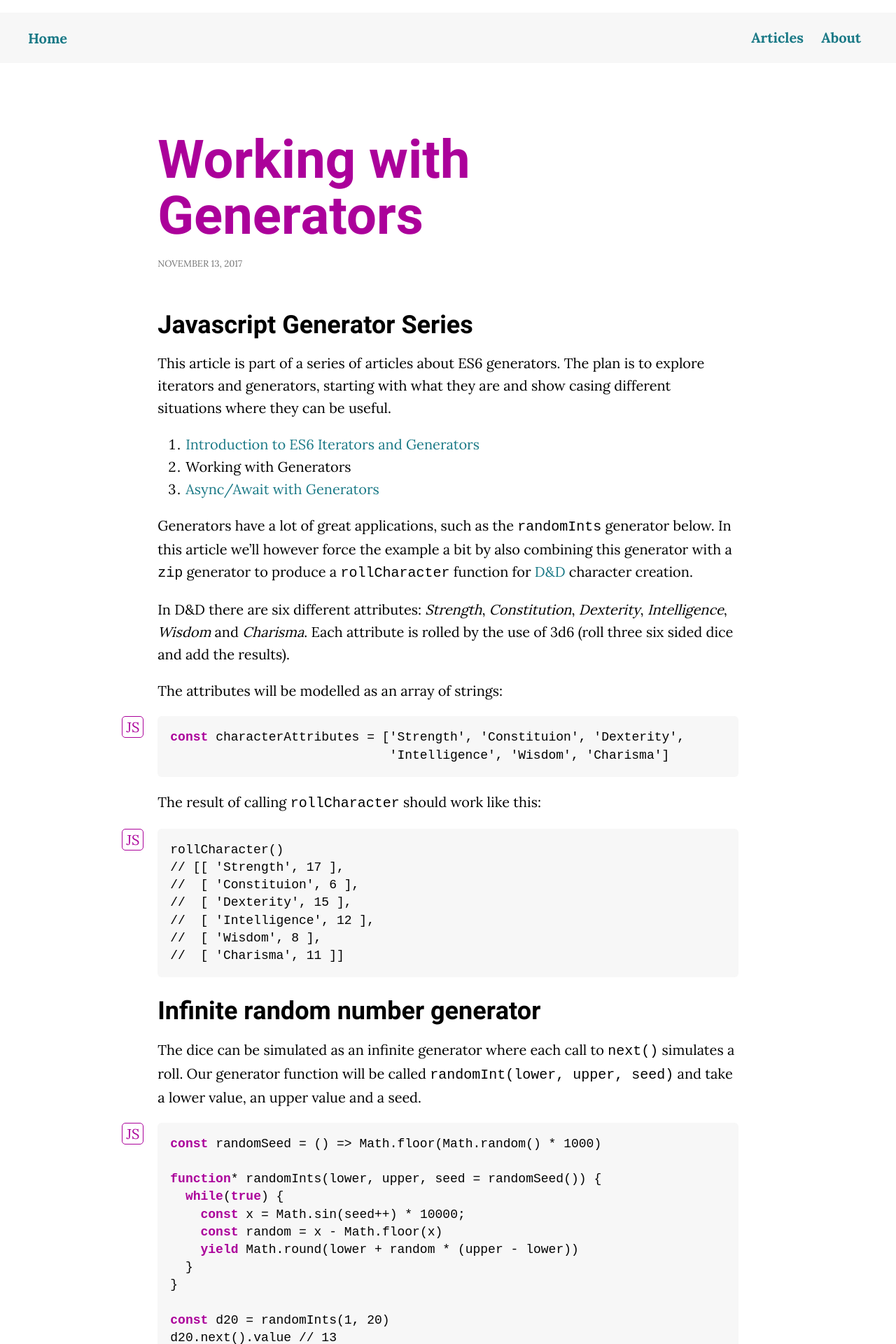
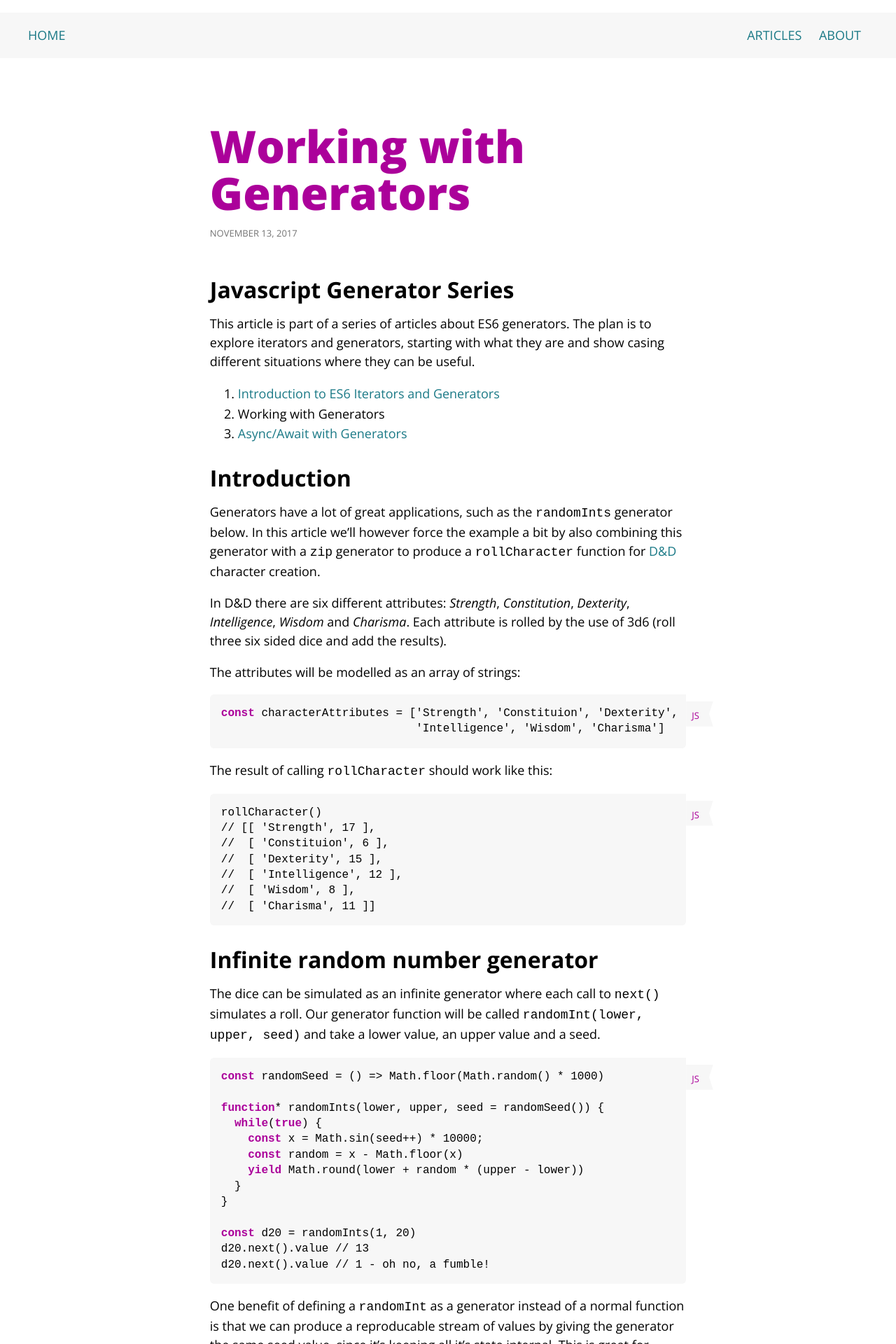
Before and after one commit to hallski/hallski.github.io, a Jekyll site: the page built from _posts/2017-11-13-working-with-generators.markdown, in a window 1280 px wide. Shown: the top 1920 px of the page at 70% size. Built offline with Jekyll 4.4.1, drawn with Linux system fonts in a browser that asks for light colours.

Commit message:
Switched to use Open Sans as typeface

```diff
--- a/_posts/2017-11-13-working-with-generators.markdown
+++ b/_posts/2017-11-13-working-with-generators.markdown
@@ -17,6 +17,7 @@ This article is part of a series of articles about ES6 generators. The plan is t
 2. Working with Generators
 3. [Async/Await with Generators](/blog/async-await-with-generators)
 
+## Introduction
 Generators have a lot of great applications, such as the `randomInts` generator below. In this article we'll however force the example a bit by also combining this generator with a `zip` generator to produce a `rollCharacter` function for [D&D](https://en.wikipedia.org/wiki/Dungeons_%26_Dragons) character creation.
 
 In D&D there are six different attributes: _Strength_, _Constitution_, _Dexterity_, _Intelligence_, _Wisdom_ and _Charisma_. Each attribute is rolled by the use of 3d6 (roll three six sided dice and add the results).
--- a/css/style.css
+++ b/css/style.css
@@ -1,23 +1,21 @@
-@import url("https://fonts.googleapis.com/css2?family=Lora:wght@400;700;900&family=Heebo:wght@400;700&display=swap");
-
+@import url("https://fonts.googleapis.com/css2?family=Open+Sans:ital,wght@0,400;0,700;0,800;1,400&display=swap");
 :root {
   --bg-color: white;
   --primary-color: #ab019a;
-  --body-font-family: "Lora";
-  --header-font-family: "Heebo";
+  --body-font-family: "Open Sans", sans-serif;
+  --header-font-family: "Open Sans", sans-serif;
   --link-color: #1a7986;
   --text-color: black;
   --block-background: #f7f7f7;
   --my-gray: #747474;
   --content-max-width: 70ch;
-  --body-line-height: 1.6;
+  --body-font-size: 18px;
 }
 
 @media (prefers-color-scheme: dark) {
   :root {
     --bg-color: #27272c;
     --primary-color: #55e5f9;
-    --header-font-family: "Heebo";
     --link-color: #ff3ed4;
     --text-color: #e5e5e5;
     --block-background: #303030;
@@ -39,7 +37,7 @@ body {
   padding: 0;
   margin: 0;
   font-family: var(--body-font-family);
-  font-size: 20px;
+  font-size: var(--body-font-size);
   background: var(--bg-color);
   color: var(--text-color);
 }
@@ -93,12 +91,12 @@ h1 {
   color: var(--primary-color);
   margin-bottom: 10px;
   font-weight: 900;
-  font-size: 76px;
+  font-size: 64px;
 }
 
 h2 {
-  font-size: 36px;
-  margin-bottom: 16px;
+  font-size: 32px;
+  margin: 1em 0 0.5em 0;
 }
 
 h3 {
@@ -107,7 +105,7 @@ h3 {
 }
 
 p {
-  line-height: var(--body-line-height);
+  line-height: 1.5;
 }
 
 pre {
@@ -116,7 +114,7 @@ pre {
 }
 
 li {
-  line-height: var(--body-line-height);
+  line-height: 1.6;
 }
 
 .navbar {
@@ -126,6 +124,8 @@ li {
   padding: 0 40px;
   margin: 18px 0;
   background: var(--block-background);
+  text-transform: uppercase;
+  font-size: 18px;
 }
 
 .navbar ul {
@@ -143,7 +143,6 @@ li {
 
 .navbar a {
   color: var(--link-color);
-  font-weight: bold;
 }
 
 @media (max-width: 240px) {
@@ -156,67 +155,68 @@ li {
   }
 }
 
-@media (min-width: 400px) {
 .highlighter-rouge {
   position: relative;
 }
 
-  .highlighter-rouge::before {
+.highlighter-rouge::after {
   color: var(--primary-color);
-    border: 1px solid var(--primary-color);
-    border-radius: 5px;
+  background-color: var(--block-background);
+  clip-path: polygon(100% 0%, 85% 50%, 100% 100%, 0 100%, 0% 50%, 0 0);
   min-width: 30px;
   min-height: 30px;
   display: inline-block;
   text-align: center;
   position: absolute;
-    right: calc(100% + 20px);
-    padding: 2px 5px;
+  left: 100%;
+  top: 10px;
+  padding: 6px 20px 6px 8px;
   font-variant-caps: small-caps;
 }
 
-  .language-javascript::before {
-    content: "JS";
+.language-javascript::after {
+  content: "js";
 }
 
-  .language-text::before {
-    content: "TXT";
+.language-text::after {
+  content: "txt";
 }
 
-  .language-shell::before {
-    content: "SH";
+.language-shell::after {
+  content: "sh";
 }
 
-  .language-swift::before {
+.language-swift::after {
   content: "swift";
 }
 
-  .language-objc::before {
+.language-objc::after {
   content: "obj-c";
 }
 
-  .language-ruby::before {
+.language-ruby::after {
   content: "ruby";
 }
 
-  .language-c::before {
-    content: "C";
+.language-c::after {
+  content: "c";
 }
 
-  .language-json::before {
+.language-json::after {
   content: "json";
 }
-  .language-Dockerfile::before {
+.language-Dockerfile::after {
   content: "docker";
-  }
 }
 
 .highlight {
   overflow: auto;
   max-width: 100%;
   background-color: var(--block-background);
-  border-radius: 6px;
-  font-size: 18px;
+  border-top-left-radius: 6px;
+  border-bottom-left-radius: 6px;
+  border-bottom-right-radius: 6px;
+  font-size: 16px;
   line-height: 1.4;
 }
 
@@ -236,7 +236,7 @@ li {
 }
 
 .post header {
-  margin-bottom: 3em;
+  margin: 3em 0;
 }
 
 .post-date {
@@ -309,7 +309,7 @@ li {
 }
 
 .author-name {
-  font-size: 36px;
+  font-size: 24px;
   font-weight: bold;
   margin: 0;
 }
```
Lines whose indentation alone changed are shown as unchanged.
